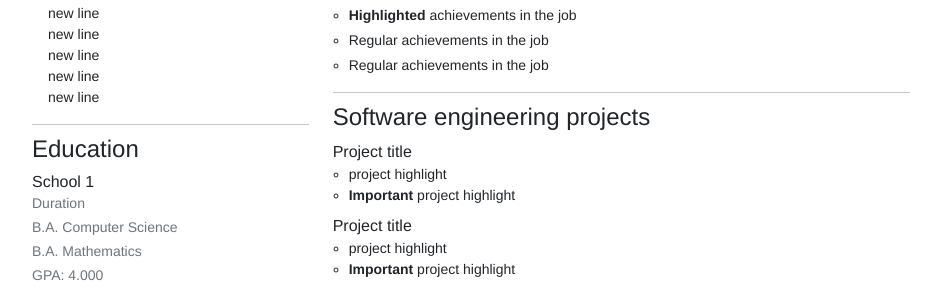
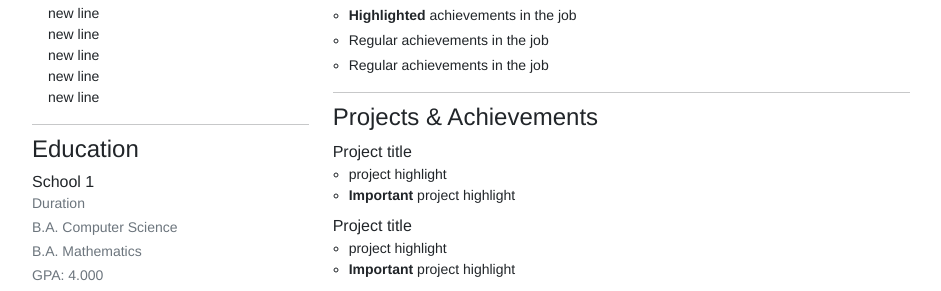
Before and after one commit to xuganyu96/asymmetric-two-columns, a Jekyll site: the page built from index.html, in a window 1280 px wide. Shown: the part 582-873 px from the top of the page, without its empty margins (169-1110 px from the left). Built offline with Jekyll 4.4.1, drawn with Linux system fonts in a browser that asks for light colours; nearby versions of some CDN libraries.

Commit message:
projects and achievements

```diff
--- a/_includes/projects.html
+++ b/_includes/projects.html
@@ -1,5 +1,5 @@
 <div>
-  <h4>Software engineering projects</h4>
+  <h4>Projects & Achievements</h4>
   <ul class="list-unstyled">
     {% for project in resume.projects %}
       <li class="mb-2">
```
